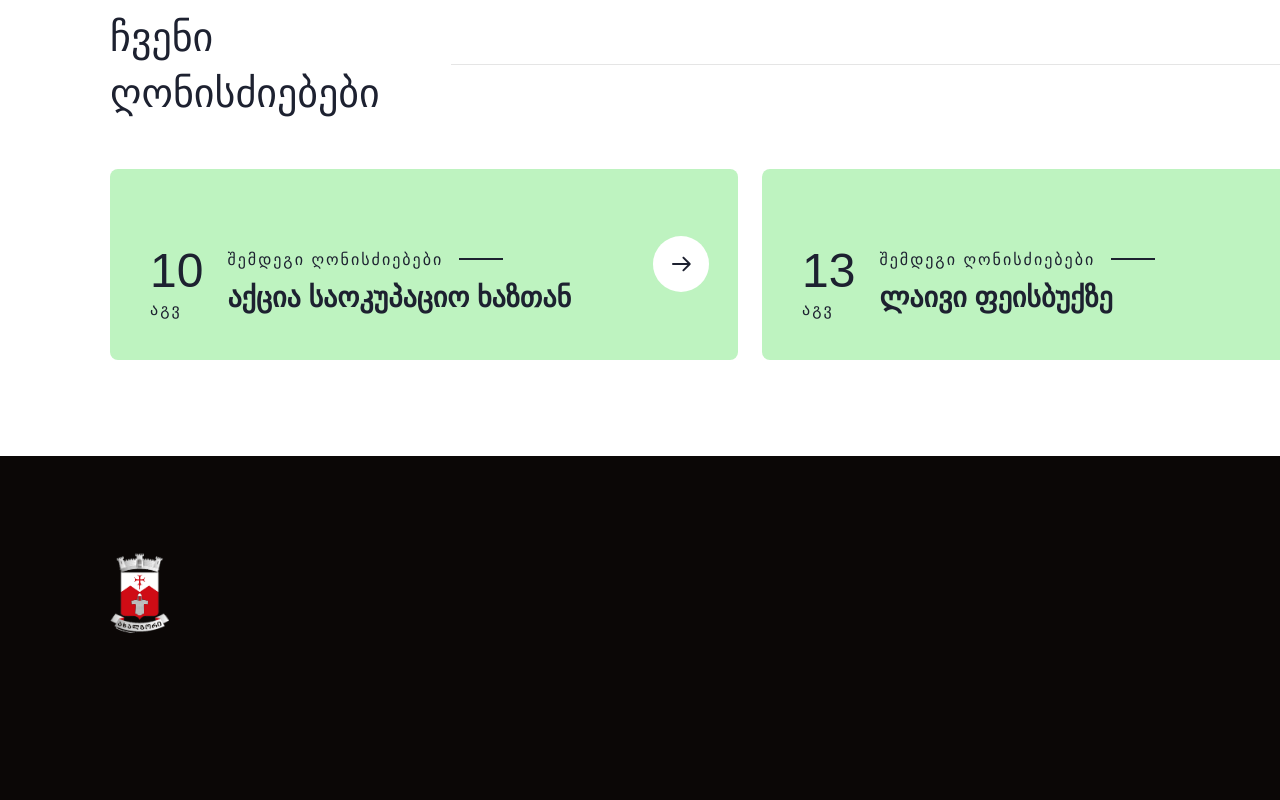
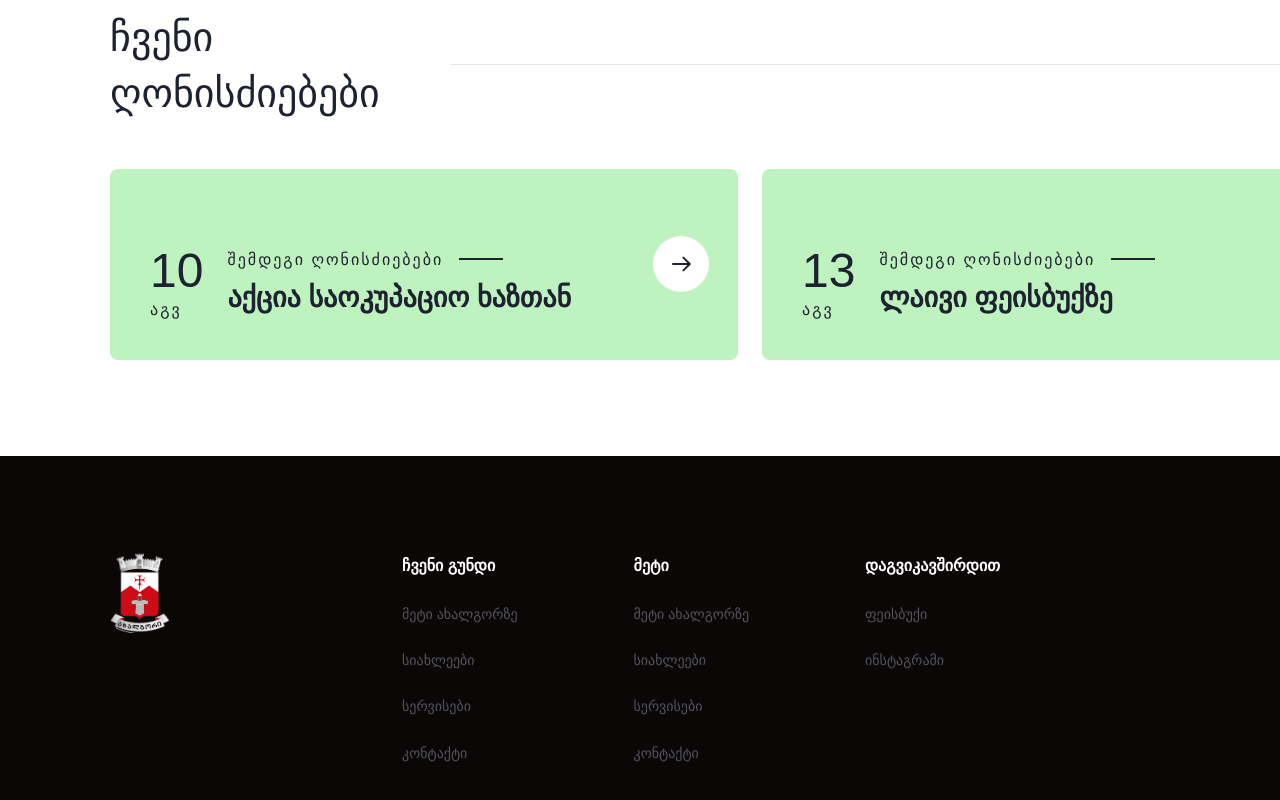
Before and after one commit to ereklechochelii/Final_Project-ereklechocheli, a plain HTML site: page index.html in a window 1280 px wide. Shown: the part 5317-6117 px from the top of the page. Drawn offline with Linux system fonts and the light colour scheme.

Commit message:
finished index.html

```diff
--- a/index.html
+++ b/index.html
@@ -333,10 +333,28 @@
     <footer>
       <div class="footer-1">
        <img src="imgs/akhg.gif" alt="">
-       <div class="footer-2"></div>
-       <div class="footer-2"></div>
-       <div class="footer-2"</div>
+       <div class="footer-2">
+        <h1>ჩვენი გუნდი</h1>
+        <a href="pages/about/about.html">მეტი ახალგორზე</a>
+        <a href="pages/news/news.html">სიახლეები</a>
+        <a href="pages/services/">სერვისები</a>
+        <a href="pages/contacts/contacts.html">კონტაქტი</a>
+
+       </div>
+       <div class="footer-2">
+        <h1>მეტი</h1>
+        <a href="#">მეტი ახალგორზე</a>
+        <a href="#">სიახლეები</a>
+        <a href="#">სერვისები</a>
+        <a href="#">კონტაქტი</a>
+       </div>
+       <div class="footer-2">
+        <h1>დაგვიკავშირდით</h1>
+        <a href="https://www.facebook.com/tbcforyouth">ფეისბუქი</a>
+        <a href="https://www.instagram.com/ereklechochelii/">ინსტაგრამი</a>
       </div>
+      </div>
+
     </footer>
   </body>
 </html>
--- a/scss/_style.scss
+++ b/scss/_style.scss
@@ -689,14 +689,38 @@ header {
 footer {
   width: 100%;
   height: 402px;
-  background-color: #0B0706;
+  background-color: #0b0706;
   .footer-1 {
     padding-left: 110px;
     padding-top: 97px;
+    display: flex;
+    width: 1000px;
+    justify-content: space-between;
     img {
       height: 80px;
       margin-right: 117px;
     }
-  .footer-2
+    .footer-2 {
+      display: flex;
+      flex-direction: column;
+      h1 {
+        color: #fff;
+        font-family: sans-serif;
+        font-size: 16px;
+        font-style: normal;
+        font-weight: 700;
+        line-height: 160%;
+        margin-bottom: 24px;
+      }
+      a {
+        color: #525560;
+        font-family: sans-serif;
+        font-size: 14px;
+        font-style: normal;
+        font-weight: 400;
+        line-height: 160%;
+        margin-bottom: 24px;
       }
     }
+  }
+}
```
Also changed, not shown: css/global.css, 1 other file. Lines whose indentation alone changed are shown as unchanged.
